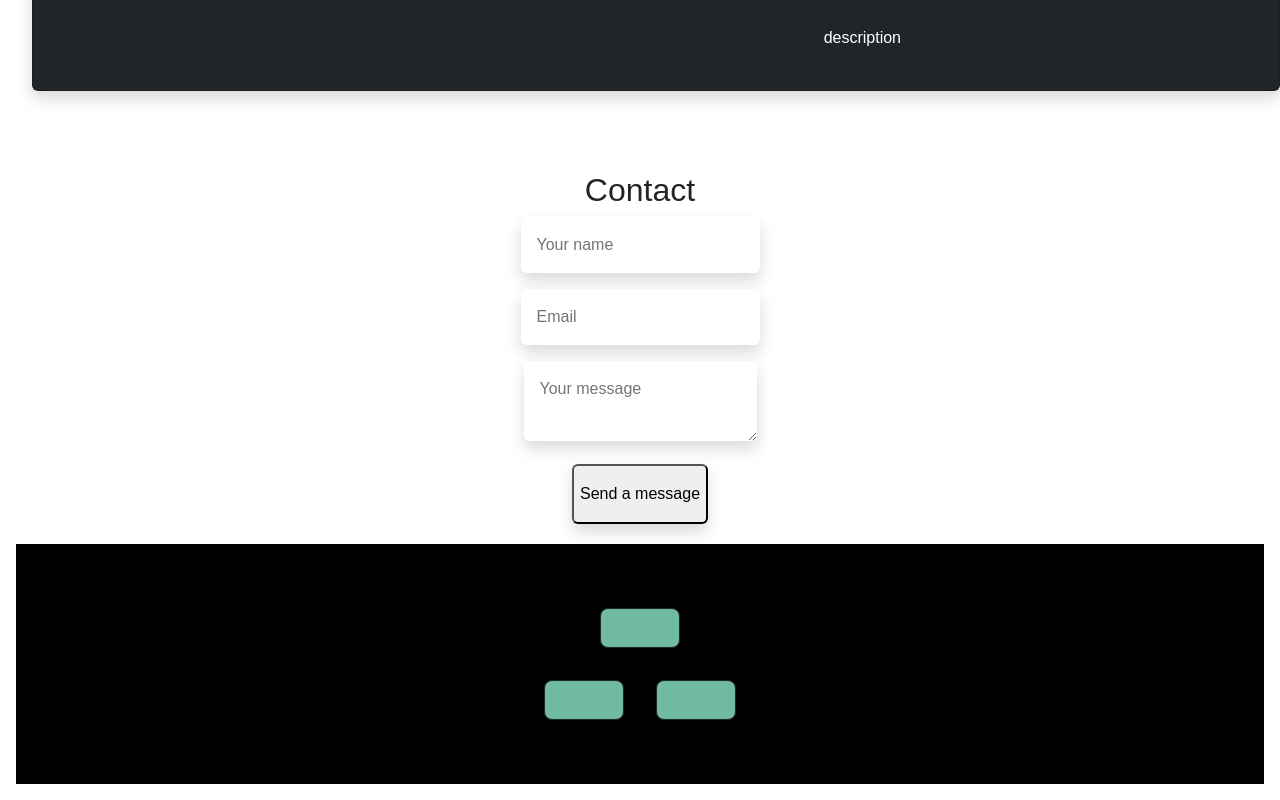
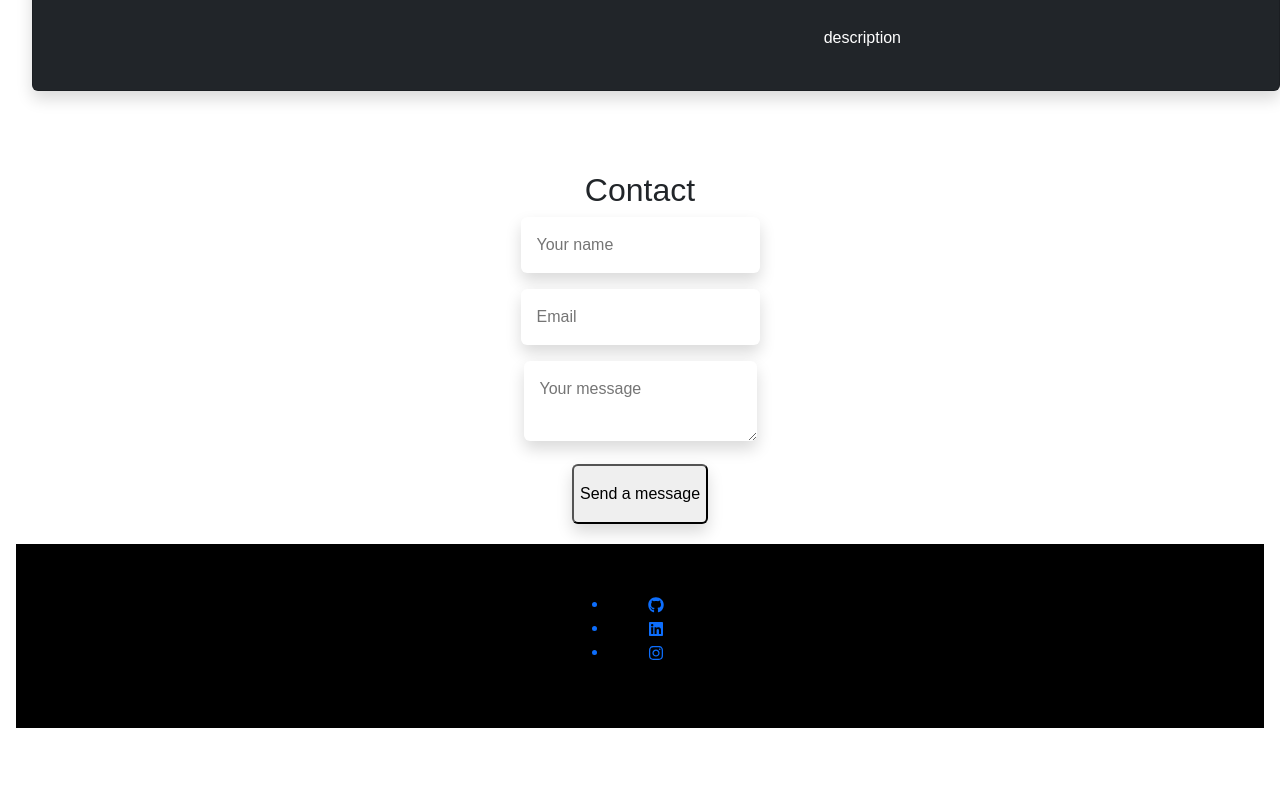
Before and after one commit to mikafeng/20-React-Portfolio, a React (Create React App) app in the folder my-app/: page / in a window 1280 px wide. Shown: the part 1422-2222 px from the top of the page. After the commit the page ends 2166 px from the top, so only its background shows below. Built offline with nearby package versions, Linux system fonts and the light colour scheme; a web font is replaced by a local one.

Commit message:
fix footer add icons from react

```diff
--- a/my-app/src/components/Footer.js
+++ b/my-app/src/components/Footer.js
@@ -1,22 +1,29 @@
 import React from "react";
-import {npm} from "../assets"
+import { FaGithub, FaLinkedin, FaInstagram } from "react-icons/fa";
+
+
 export default function Footer() {
     return (
         <section className="footer m-3 p-5">
-            <div className=" footer row in-line">
-                <a href="https://github.com/mikafeng">
-                <button type="button" class=" footer-btn btn btn-dark btn-lg btn-floating">
-                    <i class="fas fa-camera"></i>
-
-                </button>
-                </a>
-                <button type="button" class=" footer-btn btn btn-dark btn-lg btn-floating">
-                    <i class="fas fa-camera"></i>
-                </button>
-                <button type="button" class=" footer-btn btn btn-dark btn-lg btn-floating">
-                    <i class="fas fa-camera"></i>
-                </button>
-            </div>
+            <footer>
+                <ul className="row">
+                    <a href="">
+                        <li>
+                            <FaGithub />
+                        </li>
+                    </a>
+                    <a href="">
+                        <li>
+                            <FaLinkedin />
+                        </li>
+                    </a>
+                    <a href="">
+                        <li>
+                            <FaInstagram />
+                        </li>
+                    </a>
+                </ul>
+            </footer>
         </section>
     );
 }
```
